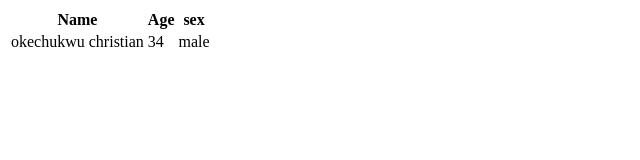
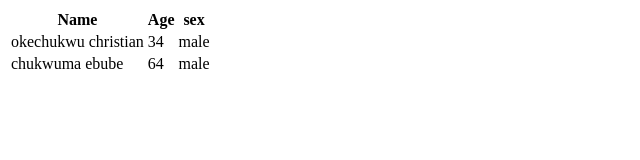
Before and after one commit to chrystar/blender, a plain HTML site: page index.html in a window 1280 px wide. Shown: the whole page, without its empty margins (0-640 px from the left). Drawn offline with Linux system fonts and the light colour scheme.

Commit message:
table update

```diff
--- a/index.html
+++ b/index.html
@@ -20,6 +20,11 @@
                 <td>34</td>
                 <td>male</td>
             </tr>
+            <tr>
+                <td>chukwuma ebube</td>
+                <td>64</td>
+                <td>male</td>
+            </tr>
 
         </tbody>
     </table>
```
